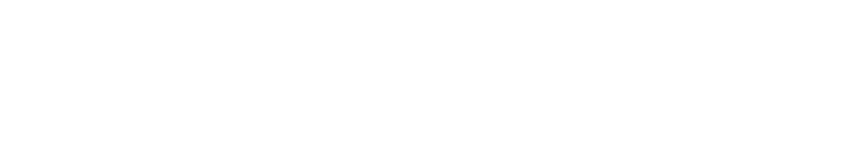
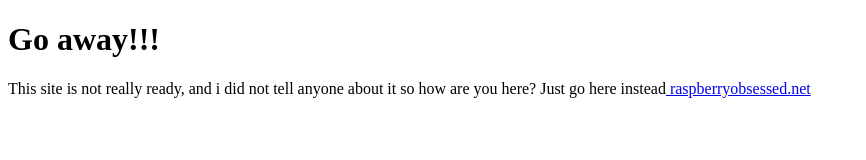
Before and after one commit to RaspberryObsessed/raspberryobsessed.com, a plain HTML site: page index.html in a window 1280 px wide. Shown: the whole page, without its empty margins (0-866 px from the left). Drawn offline with Linux system fonts and the light colour scheme.

Commit message:
Add files via upload

```diff
--- a/index.html
+++ b/index.html
@@ -7,6 +7,9 @@
     <title>Document</title>
 </head>
 <body>
+    <h1>Go away!!!</h1>
+    <p>This site is not really ready, and i did not tell anyone about it so how are you here? Just go here instead<a
 
+        href="raspberryobsessed.net"> raspberryobsessed.net</a></p>
 </body>
 </html>
```
